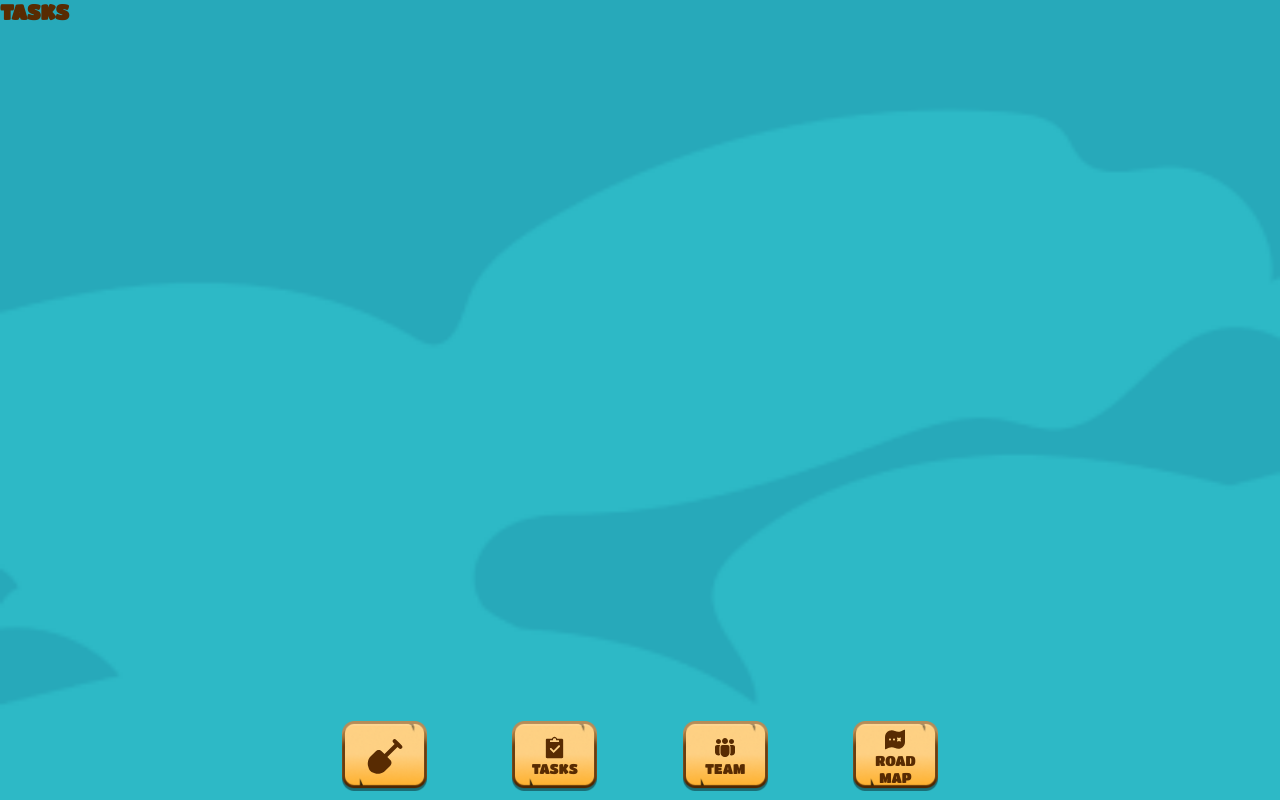
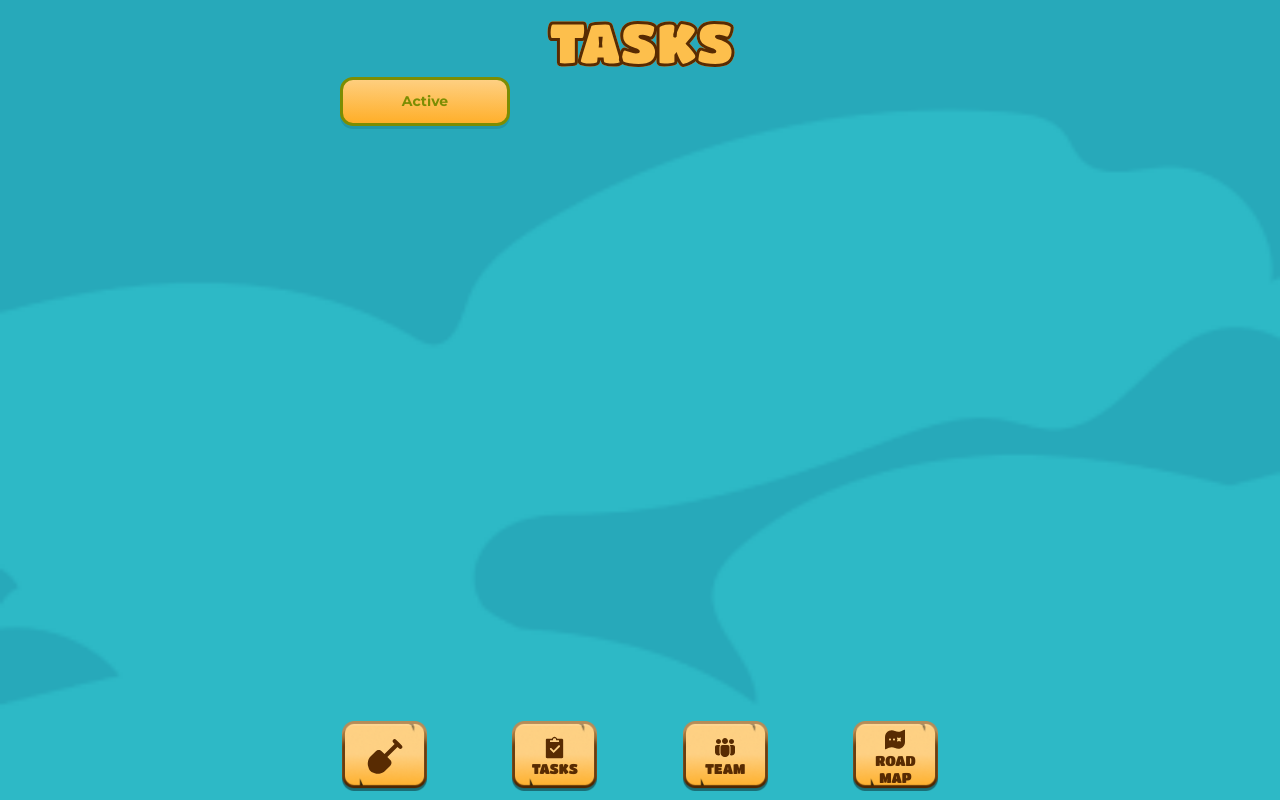
Before and after one commit to Scandal-MyZiK/klondike, a React (Create React App) app: page /tasks in a window 1280 px wide. Built offline with nearby package versions, Linux system fonts and the light colour scheme.

Commit message:
add Button

```diff
--- a/src/app/App.jsx
+++ b/src/app/App.jsx
@@ -7,7 +7,7 @@ import "./assets/fonts/fonts.css";
 import "./app.css";
 
 const Home = lazy(() => import("../pages/Home/Home"));
-const Team = lazy(() => import("../pages/Tasks"));
+const Team = lazy(() => import("../pages/Tasks/Tasks"));
 const Tasks = lazy(() => import("../pages/Team/Team"));
 const RoadMap = lazy(() => import("../pages/RoadMap"));
 
--- /dev/null
+++ b/src/components/Buttons/Button.jsx
@@ -0,0 +1,10 @@
+import React from "react";
+import "./style.css";
+
+export const Button = ({ text }) => {
+  return (
+    <>
+      <button className="button">{text}</button>
+    </>
+  );
+};
--- /dev/null
+++ b/src/components/Buttons/style.css
@@ -0,0 +1,24 @@
+.button {
+  text-align: center;
+  font-family: "Montserrat", sans-serif;
+  font-weight: 700;
+  padding: 13px 0;
+  color: rgba(124, 141, 3, 1);
+  background: linear-gradient(
+    181deg,
+    rgba(254, 208, 131, 1),
+    rgba(255, 174, 39, 1)
+  );
+  max-width: 170px;
+  width: 100%;
+  border: 3px solid rgba(124, 141, 3, 1);
+  border-radius: 13px;
+  box-shadow: 0 3px rgba(0, 0, 0, 0.1), inset 0 0 0 #000;
+  /* Разобраться как сделать внутреннюю тень снизу кнопки  */
+}
+
+.button.active {
+  color: #fff;
+  border: 3px solid rgb(255, 255, 255);
+  background: rgba(152, 152, 152, 1);
+}
--- /dev/null
+++ b/src/components/HistoryItem/HistoryItem.jsx
@@ -0,0 +1,6 @@
+import React from "react";
+import "./style.css";
+
+export const HistoryItem = () => {
+  return <div>HistoryItem</div>;
+};
--- a/src/pages/Tasks.jsx
+++ /dev/null
@@ -1,7 +0,0 @@
-import React from "react";
-
-const Tasks = () => {
-  return <h2 className="title">TASKS</h2>;
-};
-
-export default Tasks;
--- /dev/null
+++ b/src/pages/Tasks/Tasks.jsx
@@ -0,0 +1,17 @@
+import React from "react";
+import AppWidthWithContainer from "../../components/AppWidthContainer/AppWidthWithContainer";
+import Title from "../../components/Title/Title";
+import { Button } from "../../components/Buttons/Button";
+
+import "./style.css";
+
+const Tasks = () => {
+  return (
+    <AppWidthWithContainer>
+      <Title text="TASKS" />
+      <Button text="Active" />
+    </AppWidthWithContainer>
+  );
+};
+
+export default Tasks;
```
Also changed, not shown: src/pages/Team.jsx (deleted, +0 -8 lines), src/components/HistoryItem/style.css (added), src/pages/Tasks/style.css (added).
